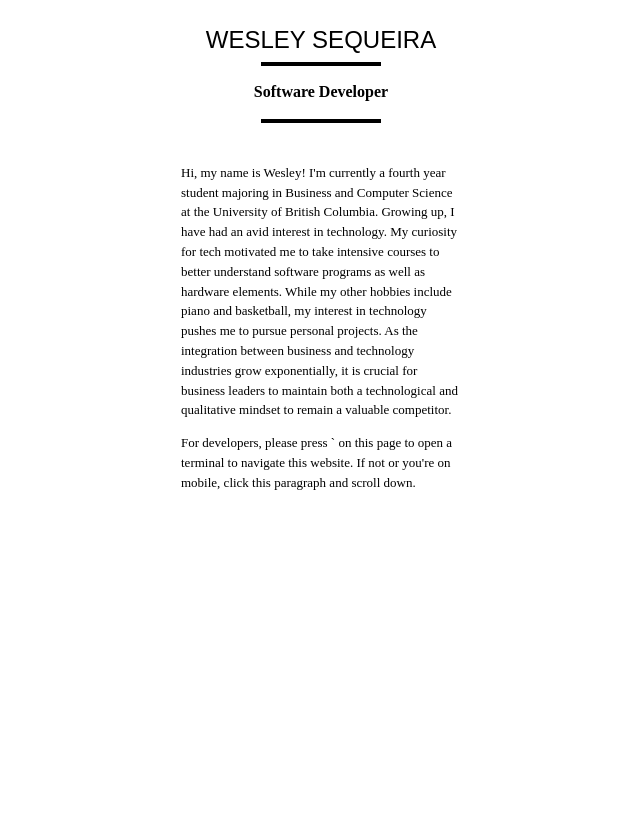
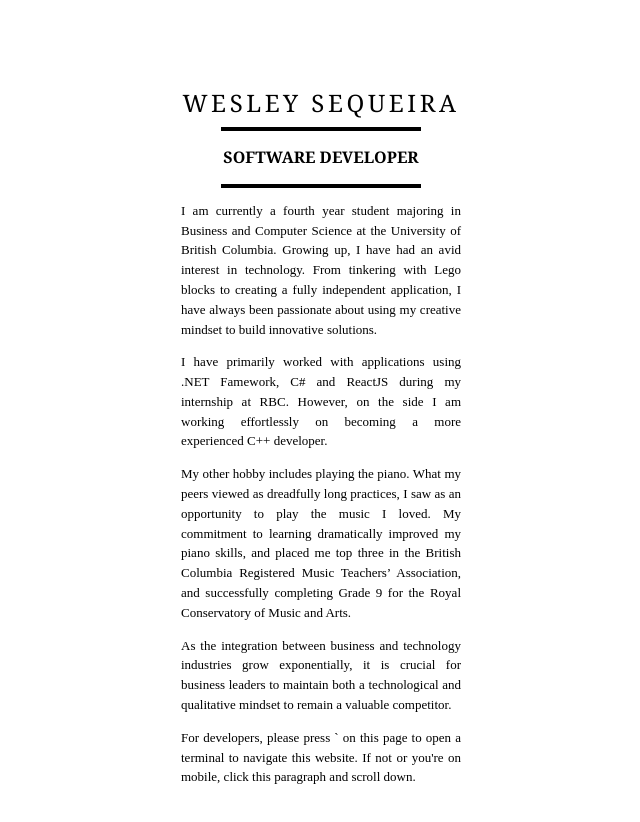
Before and after one commit to wes1498/Interactive-CLI, a Gatsby site: page / in a window 1280 px wide. Shown: the whole page, without its empty margins (319-959 px from the left). Before the commit the page ends 800 px from the top, so only its background shows below. Built offline with nearby package versions, Linux system fonts and the light colour scheme; Gatsby itself is replaced by a stand-in of ours.

Commit message:
css style justified, prevent even default

```diff
--- a/src/components/header.js
+++ b/src/components/header.js
@@ -4,14 +4,16 @@ import React from "react"
 import "./layout.css"
 
 const Header = () => (
-  <header>
+  <div>
+    <header>
       WESLEY SEQUEIRA
-      <hr/>
+    </header>
+    <hr/>
       <h2>
-        Software Developer
-      </h2>
-      <hr/>
-  </header>
+      SOFTWARE DEVELOPER
+    </h2>
+    <hr/>
+  </div>
 )
 
 Header.propTypes = {
--- a/src/components/layout.css
+++ b/src/components/layout.css
@@ -16,11 +16,14 @@ figure,
 footer,
 header {
   text-align: center;
-  font-family: 'Mandali', sans-serif;
+  display: block;
+  letter-spacing: 0.2rem;
+  /* font-family: ; */
   font-size: x-large;
   color: #000;
-  max-width: 960;
-  padding: 1.5rem 0rem;
+
+  padding-bottom: 0rem;
+  padding-top: 5rem;
 
 }
 .text {
@@ -30,16 +33,21 @@ div {
   display: block;
 }
 .content {
-  text-align: center;
+
+  text-align: justify;
+  padding-top: 0rem;
 }
 main {
-  display: block;
+  text-align: justify;
+  /* flex-direction: row;
+  flex-wrap: wrap;
+  align-items: flex-start; */
   font-family: 'Times New Roman', Times, serif;
   font-size: small;
   color: #000;
   line-height: 1.1rem;
-  margin-right: 500px;
-  margin-left: 500px;
+  /* margin-right: 500px;
+  margin-left: 500px; */
   margin-block-start: 1em;
   margin-block-end: 1em;
   margin-inline-start: 500px;
@@ -270,11 +278,12 @@ h1 {
 }
 h2 {
   text-align: center;
-  font-family: 'Times New Roman', Times, serif;
+  font-family: Cambria, Cochin, Georgia, Times, 'Times New Roman', serif;
   font-size: medium;
   color: #000;
   max-width: 960;
-  padding: 0rem 0rem;
+  padding: 0rem 9rem;
+
 }
 h3 {
   margin-left: 0;
@@ -501,10 +510,12 @@ hr {
   text-align: center;
   color: #000;
   border-width:0;
-  margin-left: 580px;
-  margin-right: 580px;
-  margin-top: 9px;
-  margin-bottom: 0.1px;
+  margin-left: 540px;
+  margin-right: 540px;
+  margin-top: 11px;
+  margin-bottom: 11px;
+  padding-top: 0rem;
+  padding-bottom: 0rem;
 }
 address {
   margin-left: 0;
--- a/src/components/layout.js
+++ b/src/components/layout.js
@@ -23,19 +23,25 @@ const Layout = ({ children }) => {
   `)
 
   return (
-    <div id="content">
-      <section class="text">
-        <Header siteTitle={data.site.siteMetadata.title} />
+    <div className="content">
+      <Header siteTitle={data.site.siteMetadata.title} />
         <main>
-          Hi, my name is Wesley!
-
-          I'm currently a fourth year student majoring in Business and Computer Science at the University of British Columbia.
-          Growing up, I have had an avid interest in technology. My curiosity for tech motivated me to take intensive courses to better understand software programs as well as hardware elements. While my other hobbies include piano and basketball, my interest in technology pushes me to pursue personal projects. As the integration between business and technology industries grow exponentially, it is crucial for business leaders to maintain both a technological and qualitative mindset to remain a valuable competitor.
+          I am currently a fourth year student majoring in Business and Computer Science at the University of British Columbia.
+          Growing up, I have had an avid interest in technology. From tinkering with Lego blocks to creating a fully independent application, I have always been passionate about using my creative mindset to build innovative solutions.
+        </main>
+        <main>
+          I have primarily worked with applications using .NET Famework, C# and ReactJS during my internship at RBC. However, on the side I am working effortlessly on becoming a more experienced C++ developer.
+        </main>
+        <main>
+          My other hobby includes playing the piano.
+          What my peers viewed as dreadfully long practices, I saw as an opportunity to play the music I loved. My commitment to learning dramatically improved my piano skills, and placed me top three in the British Columbia Registered Music Teachers’ Association, and successfully completing Grade 9 for the Royal Conservatory of Music and Arts.
+        </main>
+        <main>
+          As the integration between business and technology industries grow exponentially, it is crucial for business leaders to maintain both a technological and qualitative mindset to remain a valuable competitor.
         </main>
         <main>
           For developers, please press ` on this page to open a terminal to navigate this website. If not or you're on mobile, click this paragraph and scroll down.
         </main>
-      </section>
       <footer>
 
       </footer>
--- a/src/pages/index.js
+++ b/src/pages/index.js
@@ -23,7 +23,7 @@ class IndexPage extends Component {
   }
   handleKeyDown(event) {
     if (event.keyCode == 192) {
-      console.log("it worked")
+      event.preventDefault()
       this.setState({ showTerminal: !this.state.showTerminal });
     }
   }
```
